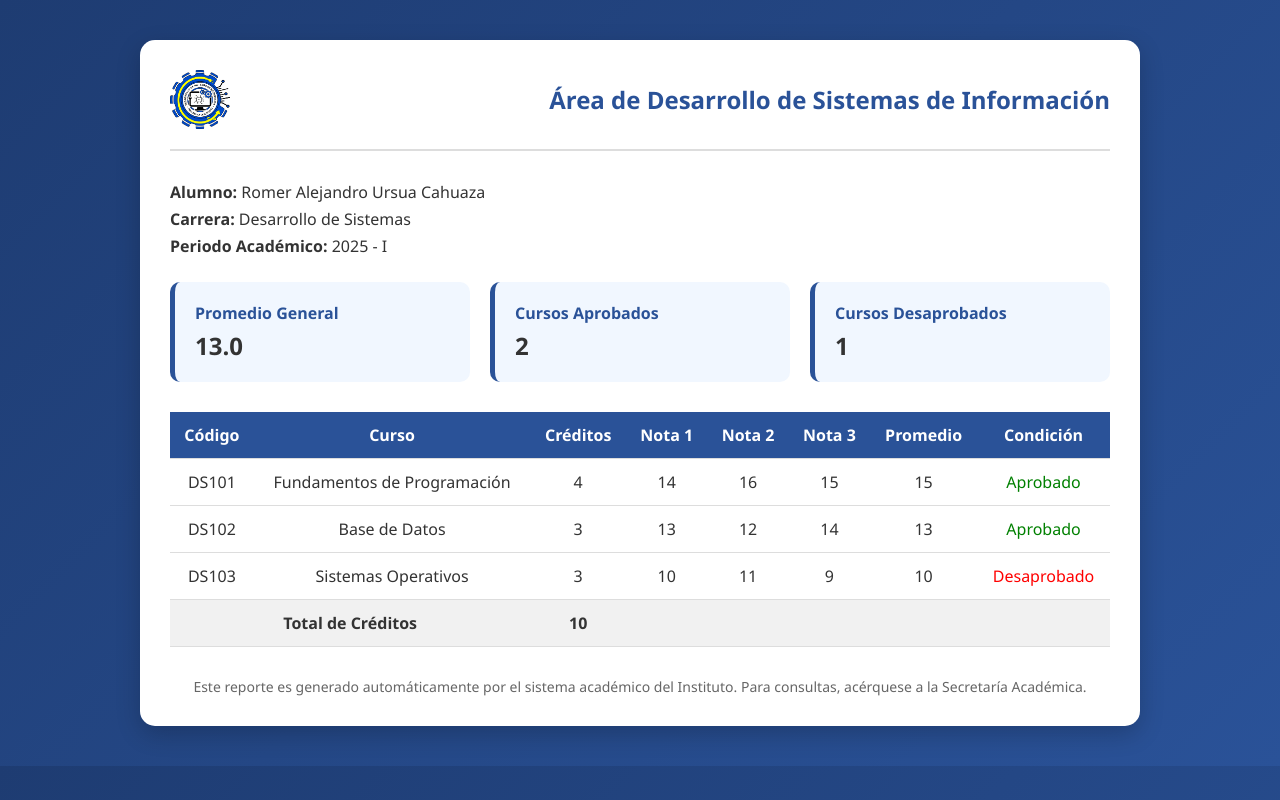
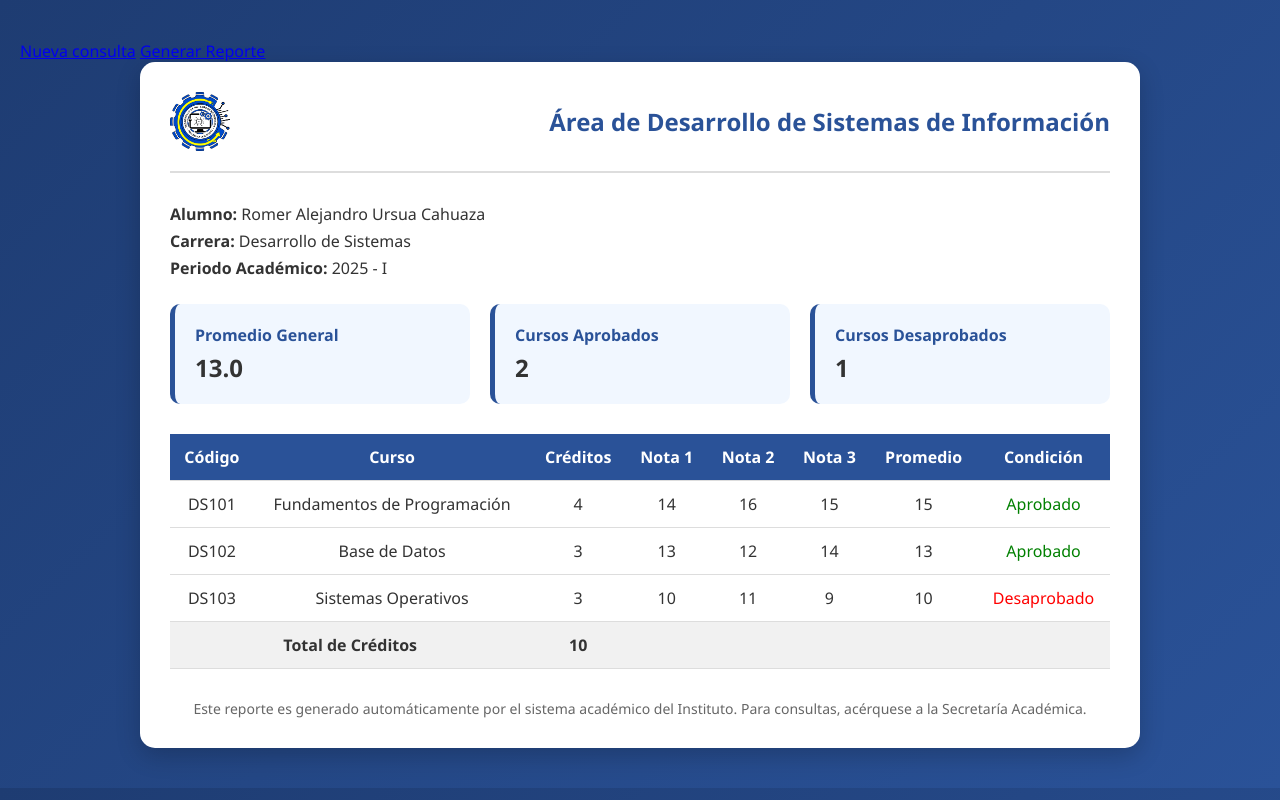
Before and after one commit to ursuaromer/ursuaromer.github.io, a plain HTML site: page paginas/Reporte.html in a window 1280 px wide. Drawn offline with Linux system fonts and the light colour scheme.

Commit message:
agrague nuevo navbar

```diff
--- a/paginas/Reporte.html
+++ b/paginas/Reporte.html
@@ -6,6 +6,12 @@
   <title>Reporte de Notas - Desarrollo de Sistemas</title>
   <link rel="stylesheet" href="/assets/css/Reporte.css">
 </head>
+   <header>
+        <div class="menu">
+            <a href="#">Nueva consulta</a>
+            <a href="#" class="select">Generar Reporte</a>
+        </div>
+    </header>
 <body>
   <div class="container">
 
```
